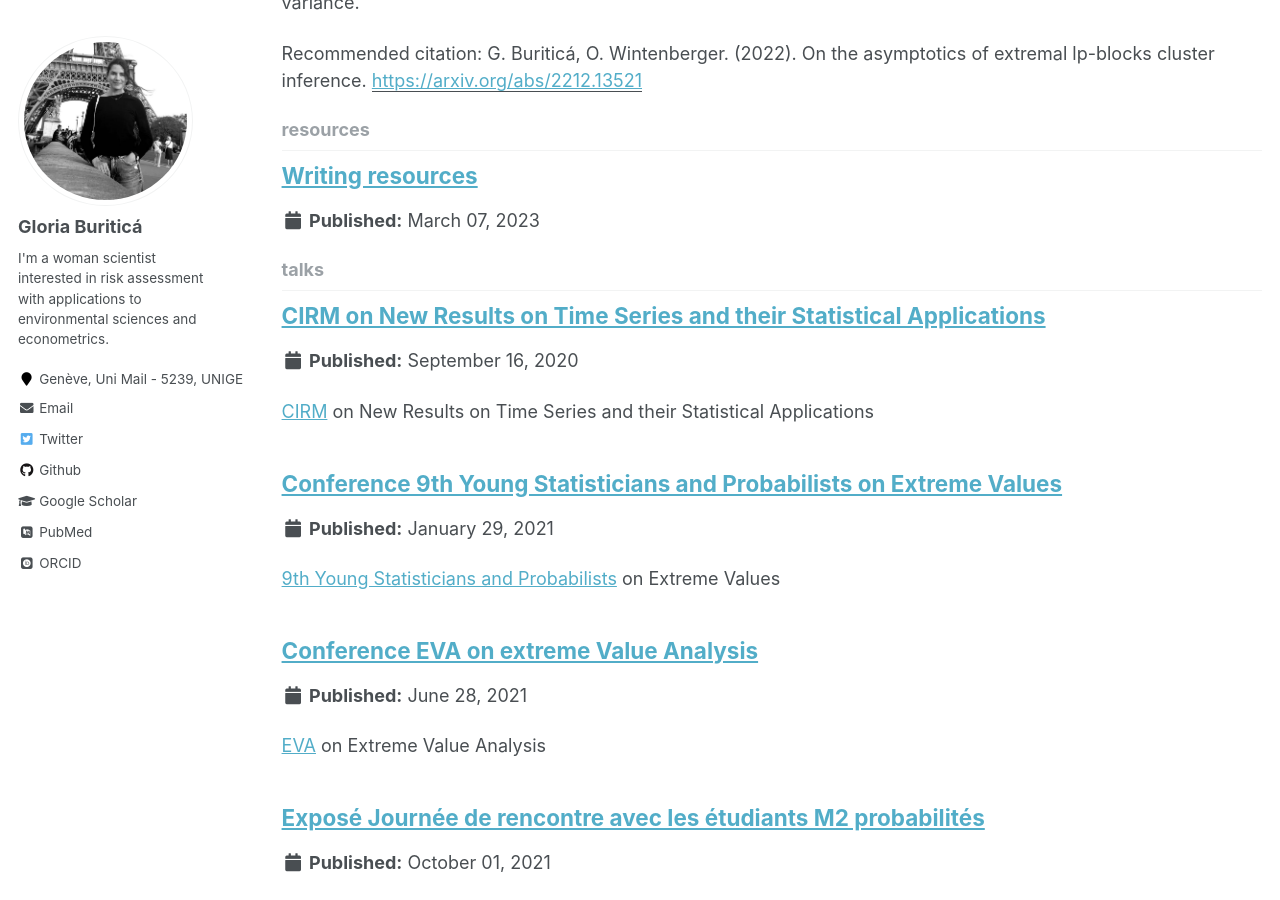
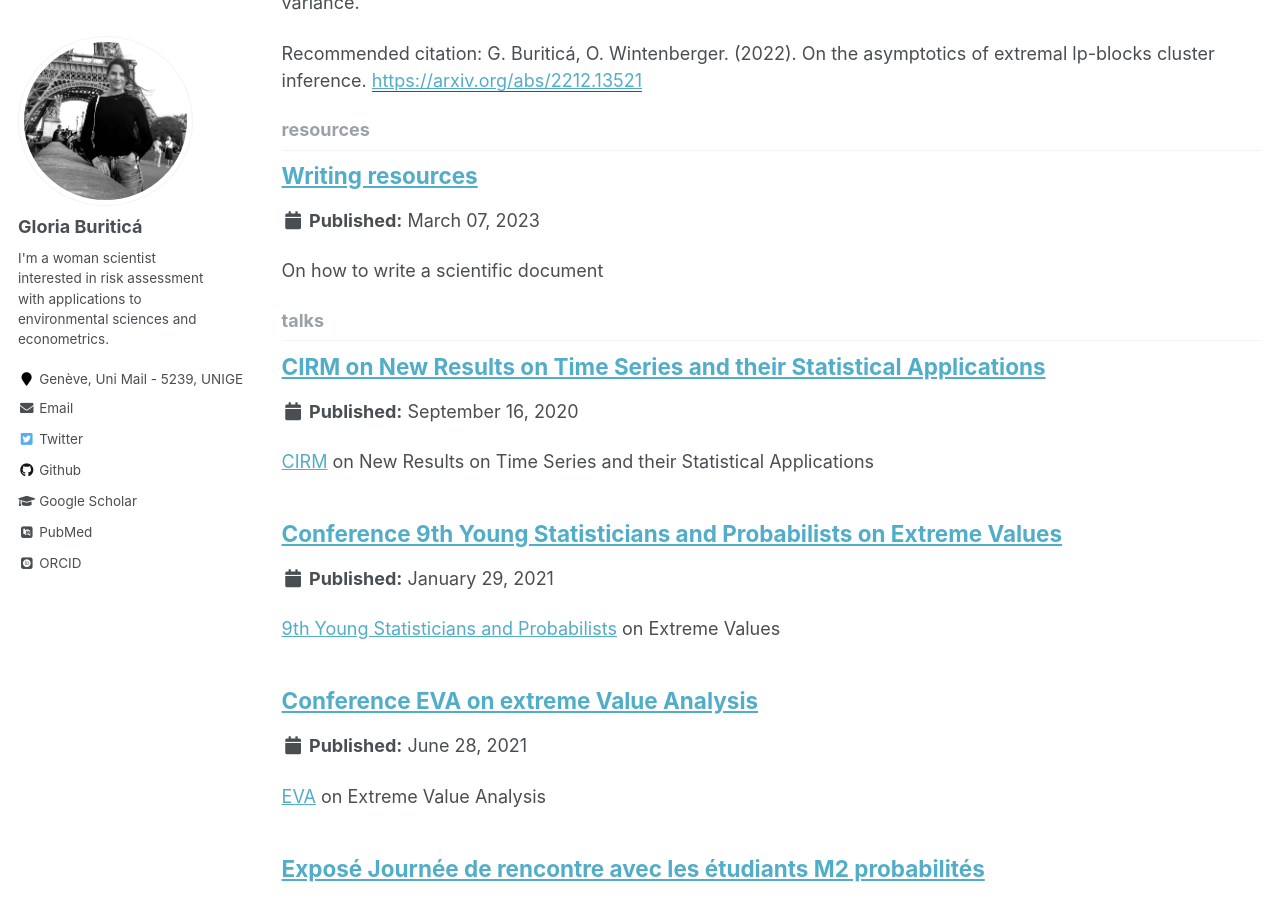
Before and after one commit to GBuritica/GBuritica.github.io, a Jekyll site: the page built from _pages/collection-archive.html, in a window 1280 px wide and 900 px high, scrolled down 2310 px. Built offline with Jekyll 4.4.1, drawn with Linux system fonts in a browser that asks for light colours; some web fonts are replaced.

Commit message:
Update 2023-03-07-resources-1.md

```diff
--- a/_resources/2023-03-07-resources-1.md
+++ b/_resources/2023-03-07-resources-1.md
@@ -1,4 +1,6 @@
 ---
 title: "Writing resources"
-collection: Resources
+collection: resources
+permalink: /resources/2023-07-03-writing-resources
+excerpt: On how to write a scientific document
 ---
```
